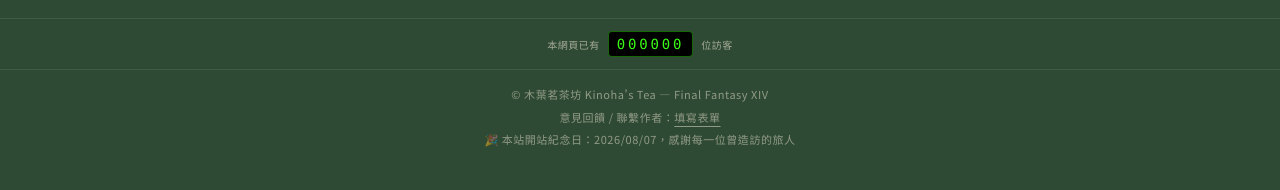
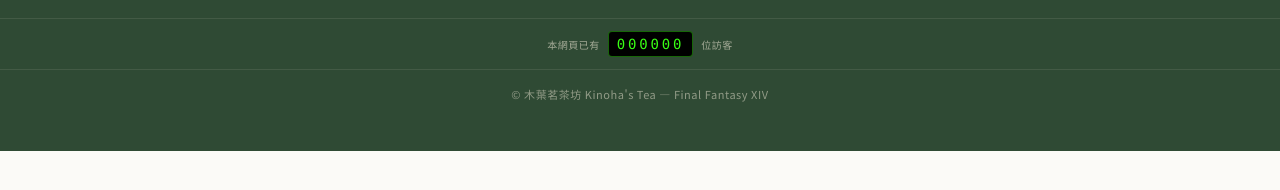
Before and after one commit to Ronaldzzzzz/kinohas-tea, a React (Vite) app: page /#/ in a window 1280 px wide. Shown: the part 1801-1991 px from the top of the page. After the commit the page ends 1952 px from the top, so only its background shows below. Built offline with nearby package versions, Linux system fonts and the light colour scheme; no server answers; the database is empty.

Commit message:
Revert "feat: add contact form and site anniversary date to footer"
This reverts commit bdc791018df4f914fd8c4eba11d26534cccdcecd.

```diff
--- a/src/components/Footer.tsx
+++ b/src/components/Footer.tsx
@@ -40,21 +40,9 @@ export default function Footer() {
       </div>
       {/* pb-12：預留底部跑馬燈(fixed bottom-0)高度，避免版權列被蓋住 */}
       <div className="border-t border-[var(--color-on-deep)]/10">
-        <div className="max-w-4xl mx-auto px-4 pt-4 pb-12 text-center text-[11px] opacity-50 tracking-wider flex flex-col gap-1.5">
-          <p>© 木葉茗茶坊 Kinoha's Tea — Final Fantasy XIV</p>
-          <p>
-            意見回饋 / 聯繫作者：
-            <a
-              href="https://forms.gle/QEryuQEcQMYYMS8b6"
-              target="_blank"
-              rel="noopener noreferrer"
-              className="underline underline-offset-4 hover:opacity-80"
-            >
-              填寫表單
-            </a>
-          </p>
-          <p>🎉 本站開站紀念日：2026/08/07，感謝每一位曾造訪的旅人</p>
-        </div>
+        <p className="max-w-4xl mx-auto px-4 pt-4 pb-12 text-center text-[11px] opacity-50 tracking-wider">
+          © 木葉茗茶坊 Kinoha's Tea — Final Fantasy XIV
+        </p>
       </div>
     </footer>
   )
```
